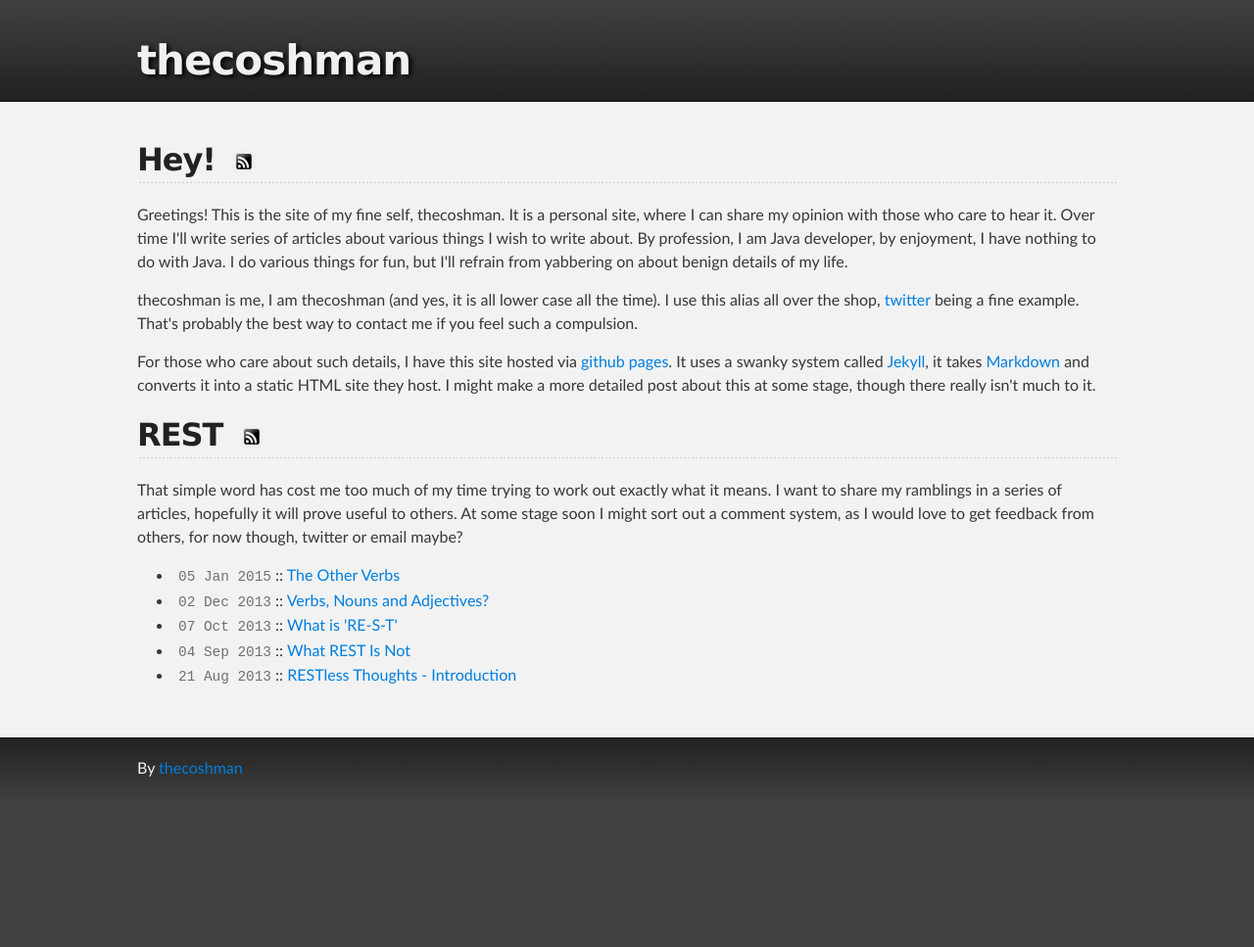
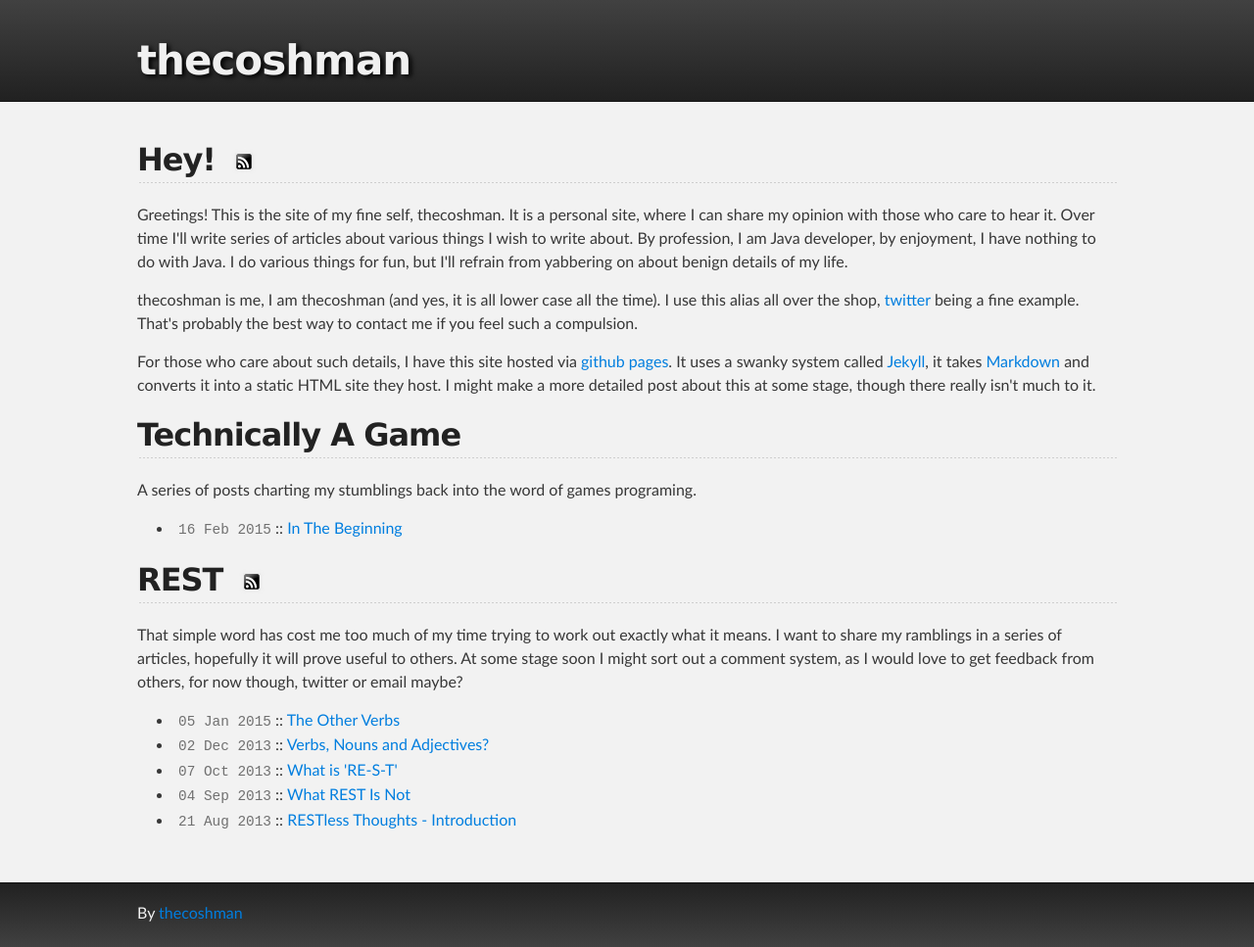
Before and after one commit to thecoshman/thecoshman.github.com, a Jekyll site: the page built from index.html, in a window 1280 px wide. Shown: the whole page at 98% size. Built offline with Jekyll 4.4.1, drawn with Linux system fonts in a browser that asks for light colours; comment, search, counter and statistics services are not loaded; before the commit the page ends 900 px from its top, so only the background shows below that.

```diff
--- a/index.html
+++ b/index.html
@@ -32,8 +32,22 @@ I might make a more detailed post about this at some stage, though there really
   </ul>
 </section>
 
+<section id="tag">
+  <h2>
+    Technically A Game <!--<a href="/rss-rest.xml"><img class="rss" src="images/rss.png" /></a>-->
+  </h2>
+  <p>A series of posts charting my stumblings back into the word of games programing.</p>
+  <ul>
+    {% for post in site.categories.tag %}
+      <li>
+        <span class="date meta">{{ post.date | date_to_string }}</span> ::
+        <a href="{{ post.url }}">{{ post.title }}</a>
+      </li>
+    {% endfor %}
+  </ul>
+</section>
+
 <section id="rest">
-
   <h2>
     REST <a href="/rss-rest.xml"><img class="rss" src="images/rss.png" /></a>
   </h2>
```
Also changed, not shown: _posts/tag/2015-02-16-InTheBeginning.markdown (added, +56 -0 lines).
